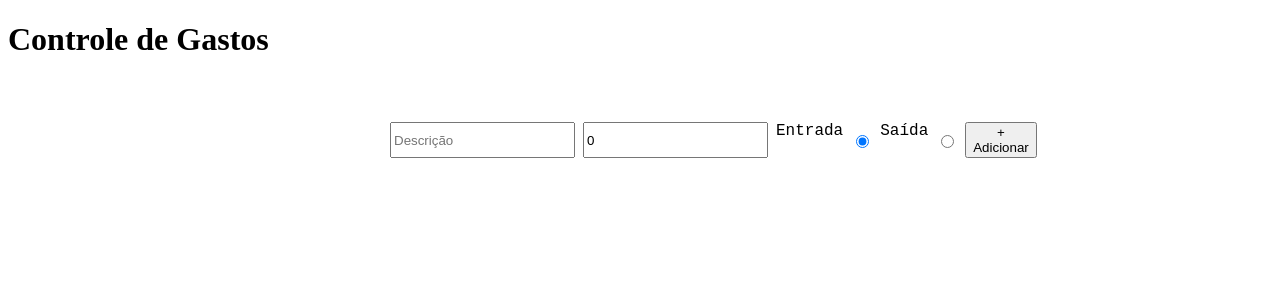
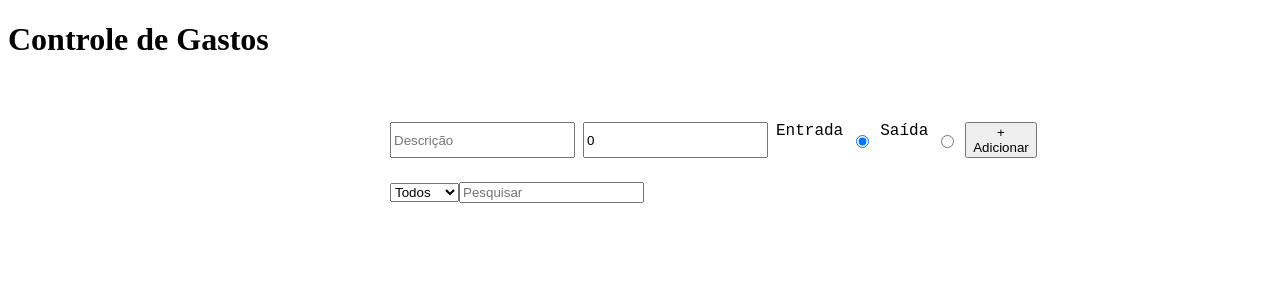
Before and after one commit to Saulorangel87/Controle-de-gastos--exercicio, a React (Vite) app: page / in a window 1280 px wide. Shown: the top 300 px of the page. Built offline with nearby package versions, Linux system fonts and the light colour scheme.

Commit message:
feat: adicionar funcionalidade de filtro e pesquisa na lista de gastos

```diff
--- a/src/components/FormGasto.jsx
+++ b/src/components/FormGasto.jsx
@@ -7,6 +7,8 @@ export default function FormGasto() {
   const [descricao, setDescricao] = useState("");
   const descricaoRef = useRef(null);
   const [tipo, setTipo] = useState("Entrada");
+  const [pesquisa, setPesquisa] = useState("");
+  const [filtroTipo, setFiltroTipo] = useState("Todos");
 
   const handleSubmit = (e) => {
     e.preventDefault();
@@ -56,8 +58,26 @@ export default function FormGasto() {
         />
         <button type="submit">+ Adicionar</button>
       </form>
+      <select
+        onChange={(e) => setFiltroTipo(e.target.value)}
+        value={filtroTipo}
+      >
+        <option value="Todos">Todos</option>
+        <option value="Entrada">Entrada</option>
+        <option value="Saída">Saída</option>
+      </select>
+      <input
+        type="text"
+        placeholder="Pesquisar"
+        onChange={(e) => setPesquisa(e.target.value)}
+        value={pesquisa}
+      />
       <ul className={styles.lista}>
-        {gastos.map((gasto) => (
+        {gastos
+          .filter((gasto) =>
+            gasto.descricao.toLowerCase().includes(pesquisa.toLowerCase()) && (filtroTipo === "Todos" || filtroTipo === gasto.tipo)
+          )
+          .map((gasto) => (
             <li key={gasto.id} className={styles.item}>
               <span
                 className={
```
Lines whose indentation alone changed are shown as unchanged.
